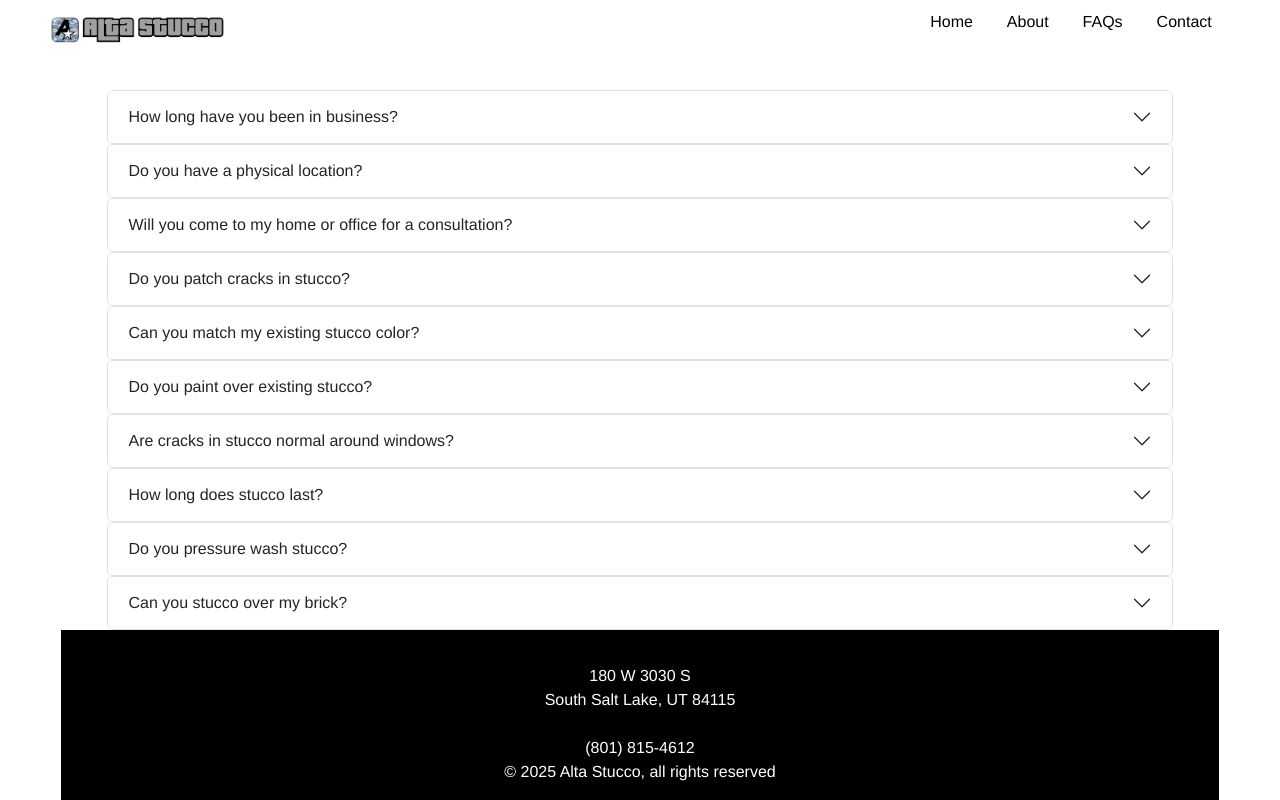
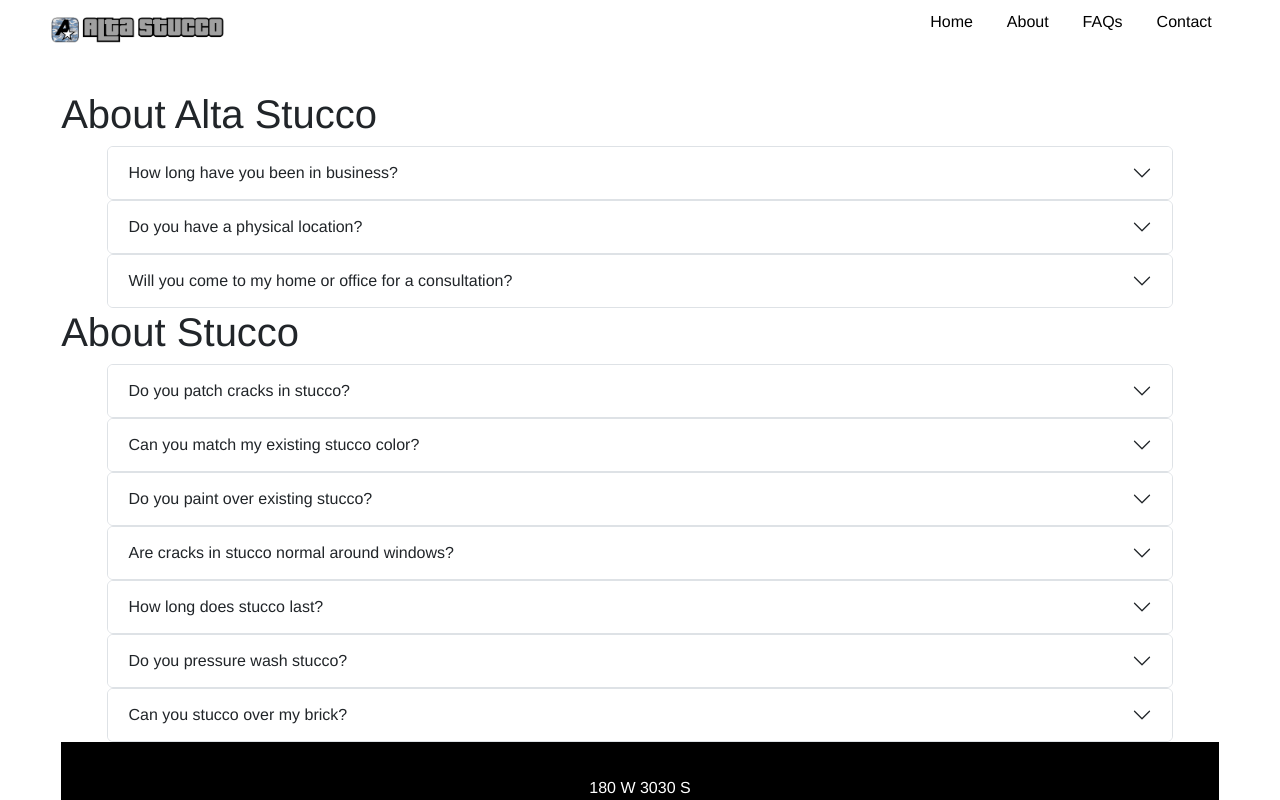
Before and after one commit to alta-stucco/alta-stucco-frontend, a React (Vite) app: page /faq in a window 1280 px wide. Shown: the top 800 px of the page. Built offline with nearby package versions, Linux system fonts and the light colour scheme.

Commit message:
updating styles

```diff
--- a/src/components/accordian/accordion.css
+++ b/src/components/accordian/accordion.css
@@ -10,5 +10,5 @@
 }
 
 .accordion-body {
-    color: #7498bd;
+    color: #000000;
 }
--- a/src/components/footer/footer.tsx
+++ b/src/components/footer/footer.tsx
@@ -19,7 +19,7 @@ const Footer = () => {
           <span className="phone">(801) 815-4612</span>
           <p>© {year} Alta Stucco, all rights reserved</p>
           <div className="social-icons">
-            <a href="https://facebook.com/altastucco">
+            <a href="https://facebook.com/altastucco" target="_blank">
               <FontAwesomeIcon icon={faFacebook} style={{ color: "#ffffff" }} />
             </a>
           </div>
--- a/src/views/faq/faq.tsx
+++ b/src/views/faq/faq.tsx
@@ -2,11 +2,10 @@ import { Accordion } from "react-bootstrap";
 import AccordionExpander from "../../components/accordian/AccordionExpander.tsx";
 export default function Faq () {
 
-    const questions = [
+    const altaStuccoQuestions = [
         {
             question: "How long have you been in business?",
-            answer: "How long have you been in business? \n" +
-                "We started Alta Stucco in 2007 in the middle of the US financial crisis. We saw a need for affordable, durable stucco repair in our community and got to work. With over 30 years of experience, we are third generation stucco and remodeling experts, we deliver exceptional results and a seamless experience for every client."
+            answer: "We started Alta Stucco in 2007 in the middle of the US financial crisis. We saw a need for affordable, durable stucco repair in our community and got to work. With over 30 years of experience, we are third generation stucco and remodeling experts, we deliver exceptional results and a seamless experience for every client."
         },
         {
             question: "Do you have a physical location?",
@@ -15,7 +14,10 @@ export default function Faq () {
         {
             question: "Will you come to my home or office for a consultation?",
             answer: "Yes, from Logan to St. George, and sometimes as far as Idaho or Wyoming, we are willing to travel and meet with you to review your needs. Book your consultation today!"
-        },
+        }
+
+    ]
+    const stuccoQuestions = [
         {
             question: "Do you patch cracks in stucco?",
             answer: "Yes, we specialize in repairing and restoring in your existing stucco. We will review options with you to repair cracks or evaluate the need for replacing your stucco."
@@ -45,11 +47,20 @@ export default function Faq () {
             answer: "Yes, we can stucco over cinder block or brick. This is a common procedure to prevent unnecessary labor costs for removal."
         }
     ]
-
     return (
         <div>
+            <h1>
+                About Alta Stucco
+            </h1>
             <Accordion>
-                {questions.map((faq, index) => (
+                {altaStuccoQuestions.map((faq, index) => (
+                    <AccordionExpander key={index} question={faq.question} answer={faq.answer} />
+
+                ))}
+            </Accordion>
+            <h1>About Stucco</h1>
+            <Accordion>
+                {stuccoQuestions.map((faq, index) => (
                     <AccordionExpander key={index} question={faq.question} answer={faq.answer} />
 
                 ))}
```
